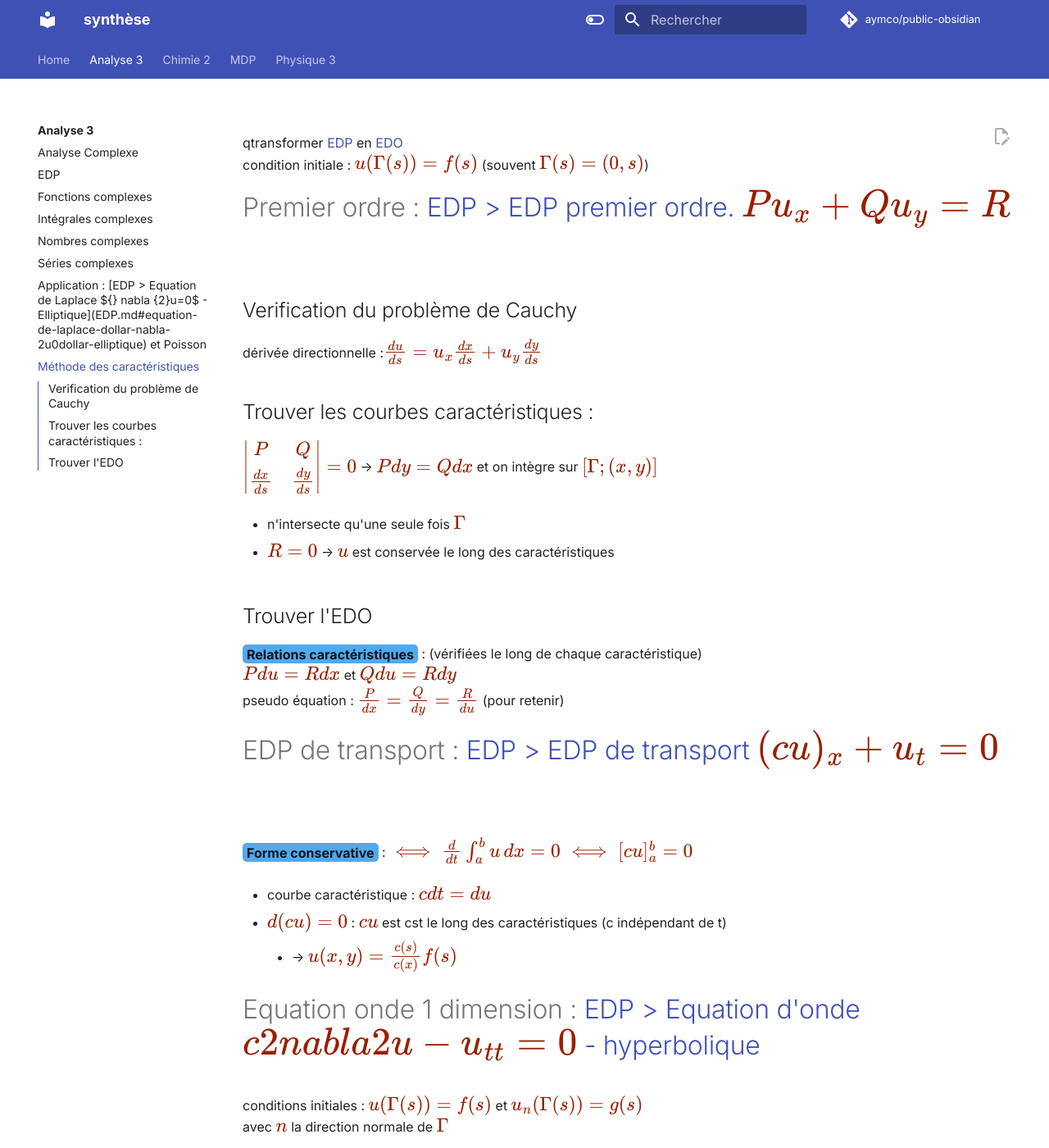
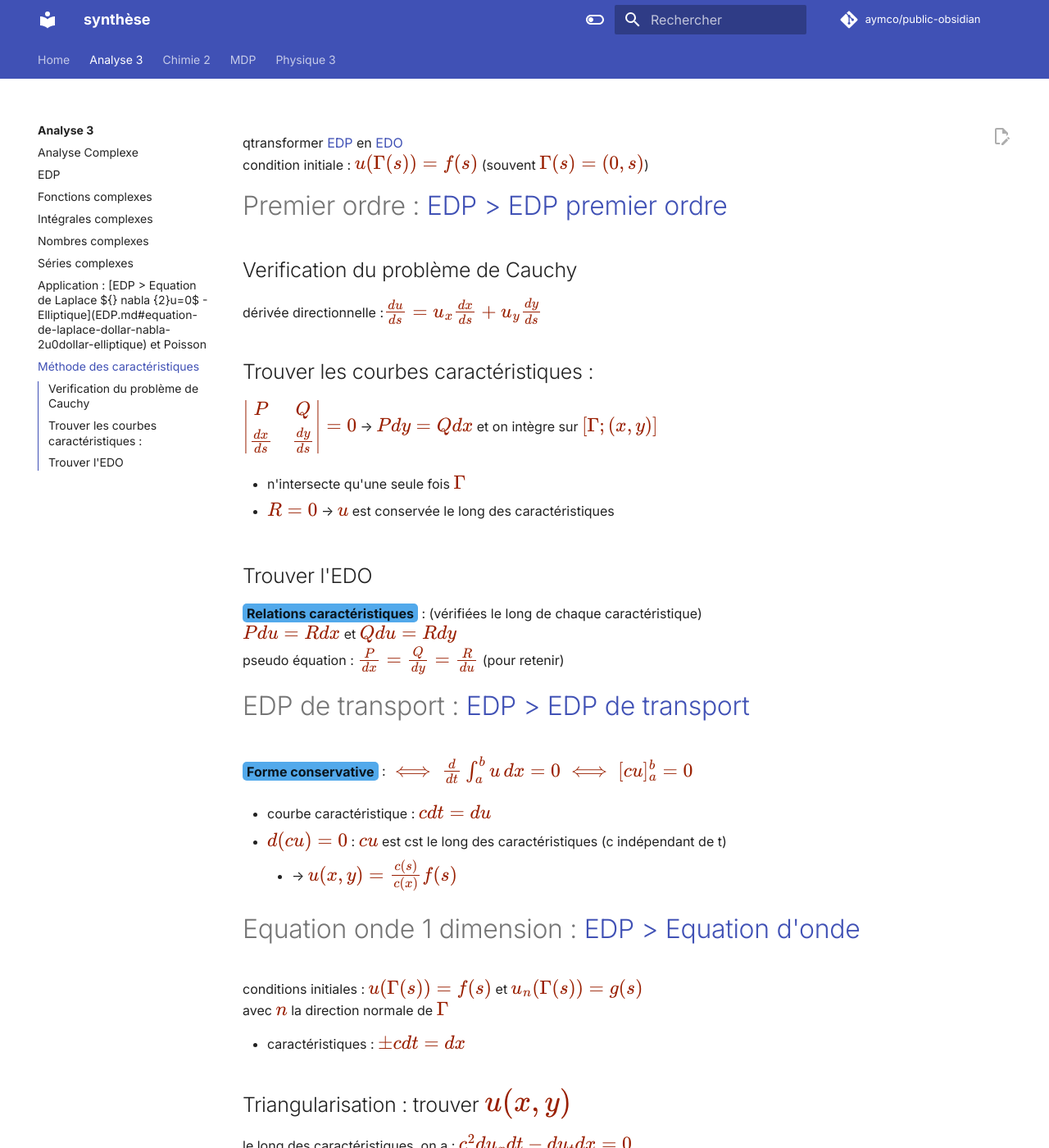
Before and after one commit to Aymco/public-obsidian, an MkDocs documentation site: the page built from docs/Analyse 3/méthode des caractéristiques.md, in a window 1280 px wide and 1400 px high. Shown: the whole window at 82% size. Built offline with MkDocs 1.6.1 and Material for MkDocs 9.7.7, drawn with Linux system fonts in a browser that asks for light colours; comment, search, counter and statistics services are not loaded.

Commit message:
PUSH NOTE : méthode des caractéristiques.md

```diff
--- a/docs/Analyse 3/méthode des caractéristiques.md
+++ b/docs/Analyse 3/méthode des caractéristiques.md
@@ -7,7 +7,7 @@ updated: 2024-01-05
 
 qtransformer [EDP](EDP.md) en [EDO](EDO.md)
 condition initiale : $u(\Gamma(s))=f(s)$ (souvent $\Gamma(s)=(0,s)$)
-# Premier ordre : [EDP > EDP premier ordre. $Pu_x+Qu_y=R$](EDP.md#edp-premier-ordre-dollarpuxquyrdollar)
+# Premier ordre : [EDP > EDP premier ordre](EDP.md#edp-premier-ordre)
 ## Verification du problème de Cauchy
 dérivée directionnelle :$\frac{du}{ds}=u_{x} \frac{dx}{ds}+u_{y} \frac{dy}{ds}$
 ## Trouver les courbes caractéristiques :
@@ -20,14 +20,14 @@ $\begin{vmatrix}P &Q\\\frac{dx}{ds} & \frac{dy}{ds}\end{vmatrix}=0$ → $Pdy=Qdx
 **Relations caractéristiques** : (vérifiées le long de chaque caractéristique)
 $Pdu=Rdx$ et $Qdu=Rdy$
 pseudo équation :  $\frac{P}{dx}=\frac{Q}{dy}=\frac{R}{du}$  (pour retenir)
-# EDP de transport : [EDP > EDP de transport $(cu)_{x}+u_{t}= 0$](EDP.md#edp-de-transport-dollarcuxut-0dollar)
+# EDP de transport : [EDP > EDP de transport](EDP.md#edp-de-transport)
 **Forme conservative** : $\iff\frac{d}{dt}\int_{a}^b u \,dx =0 \iff [cu]_{a}^b = 0$
 
 - courbe caractéristique : $cdt=du$
 
 - $d(cu)=0$ : $cu$ est cst le long des caractéristiques (c indépendant de t)
 	- → $u(x,y)=\frac{c(s)}{c(x)}f(s)$
-# Equation onde 1 dimension : [EDP > Equation d'onde $c {2} nabla {2}u-u_{tt}=0$ - hyperbolique](EDP.md#equation-donde-dollarc-2-nabla-2u-utt0dollar-hyperbolique)
+# Equation onde 1 dimension : [EDP > Equation d'onde](EDP.md#equation-donde)
 conditions initiales : $u(\Gamma(s))=f(s)$  et  $u_{n}(\Gamma(s))=g(s)$
 avec $n$ la direction normale de $\Gamma$
 
```
